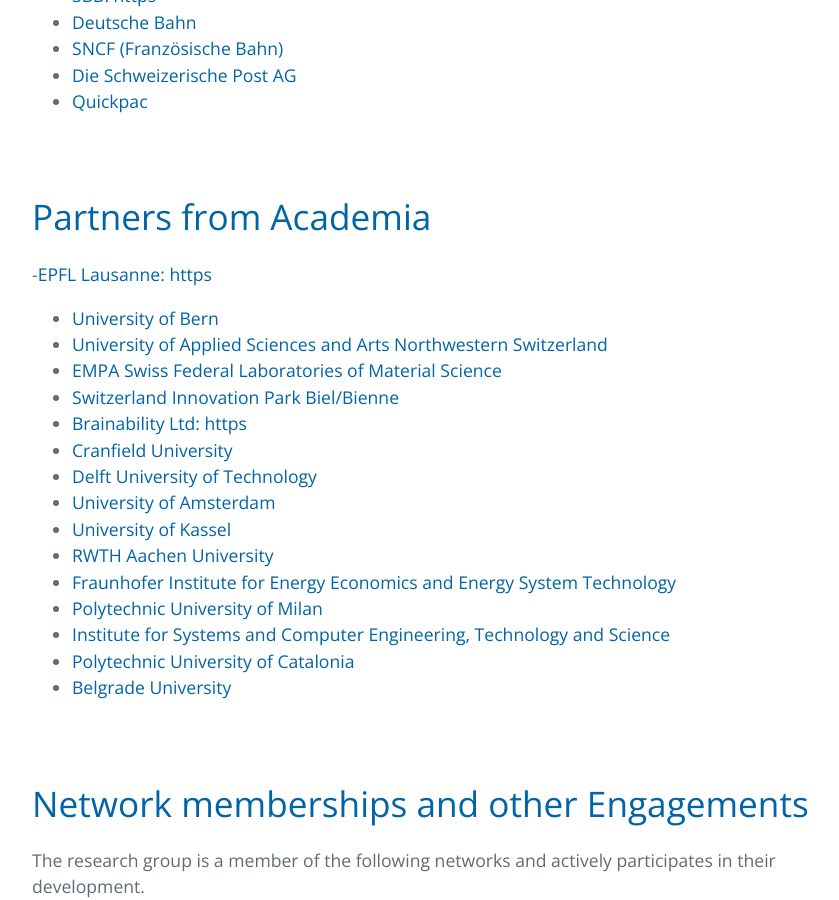
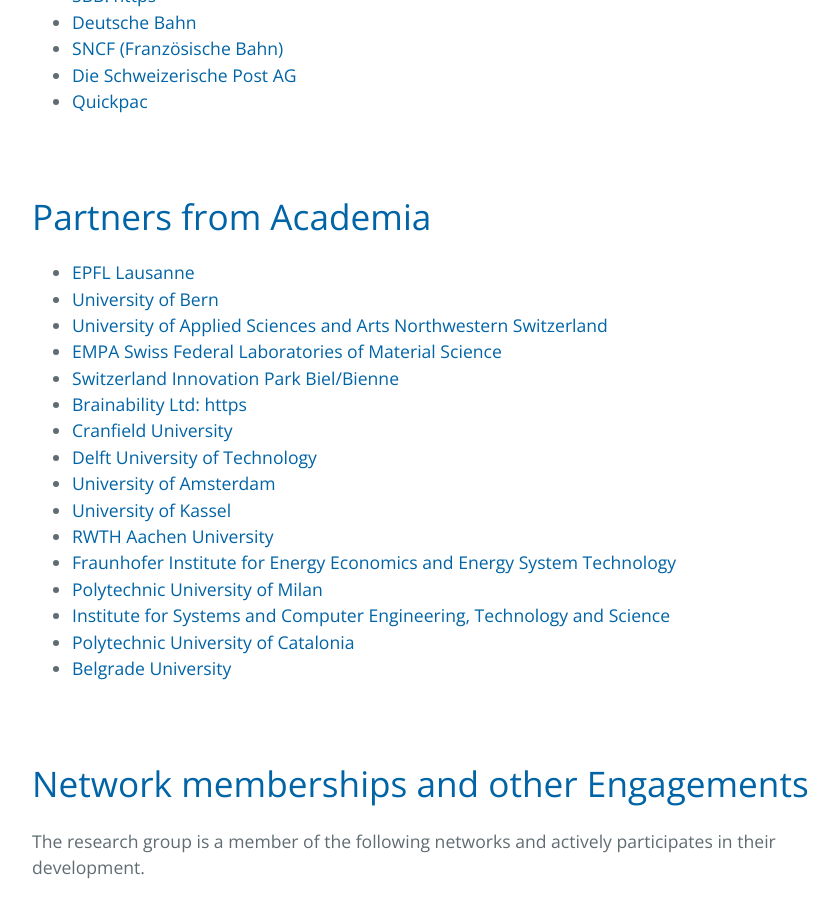
Before and after one commit to CyberneticLearningSystems/CyberneticLearningSystems.github.io, a Jekyll site: the page built from pages/collaborations.md, in a window 1280 px wide and 900 px high, scrolled down 1108 px. Shown: the whole window, without its empty margins (192-1031 px from the left). Built offline with Jekyll 4.4.1, drawn with Linux system fonts in a browser that asks for light colours.

Commit message:
content updated

```diff
--- a/pages/collaborations.md
+++ b/pages/collaborations.md
@@ -44,7 +44,7 @@
 
 # Partners from Academia
 
--[EPFL Lausanne: https](https://www.epfl.ch/en/)
+- [EPFL Lausanne](https://www.epfl.ch/en/)
 - [University of Bern](https://www.unibe.ch/)
 - [University of Applied Sciences and Arts Northwestern Switzerland](https://www.fhnw.ch/de/)
 - [EMPA Swiss Federal Laboratories of Material Science](https://www.empa.ch/)
```
